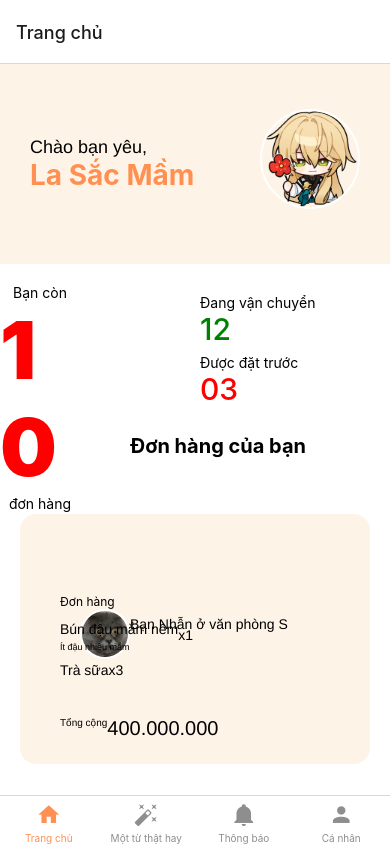
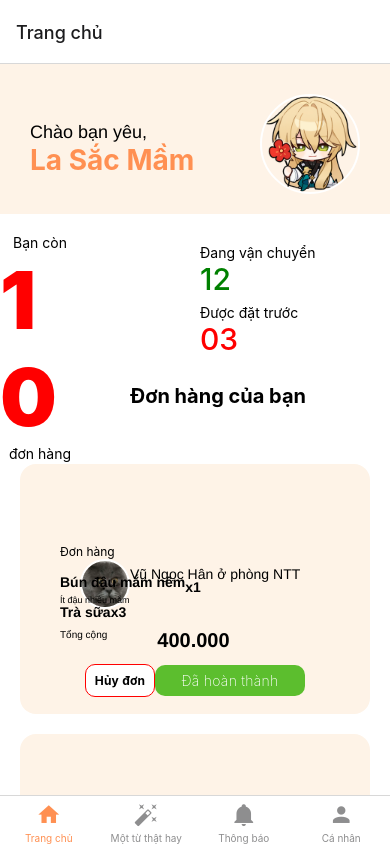
Before and after one commit to KhueDao29/SheCodesGiaVi, a React Native app: screen / in a window 390 px wide. Built offline with nearby package versions, Linux system fonts and the light colour scheme.

Commit message:
Update Dashboard

```diff
--- a/App.js
+++ b/App.js
@@ -3,10 +3,17 @@ import { Text, View } from 'react-native';
 import { NavigationContainer } from '@react-navigation/native';
 import { createBottomTabNavigator } from '@react-navigation/bottom-tabs';
 import { MaterialCommunityIcons } from '@expo/vector-icons';
+import { createNativeStackNavigator } from '@react-navigation/native-stack';
+
 import Prompt from './assets/pages/ml/prompt';
 import Home from './assets/pages/home/home';
 import Profile from './assets/pages/personal/screen';
 import Dashboard from './assets/pages/dashboard/dashboard';
+import Login from './assets/pages/login/login'
+import Regist from './assets/pages/registration/registration';
+
+const Stack = createNativeStackNavigator();
+
 function Feed() {
   return (
     <View style={{ flex: 1, justifyContent: 'center', alignItems: 'center' }}>
@@ -82,8 +89,11 @@ function MyTabs() {
 export default function App() {
   return (
     <NavigationContainer>
-
-      <MyTabs />
+        {/* <Stack.Navigator> */}
+            {/* { <Stack.Screen name = "Login" component={Login}/>} */}
+            {/* <Stack.Screen name = "Regist" component={Regist}/> */}
+        {/* </Stack.Navigator> */}
+        <MyTabs />
     </NavigationContainer>
   );
 }
--- a/assets/components/cancel-button.js
+++ b/assets/components/cancel-button.js
@@ -1,10 +1,8 @@
 import React from 'react';
 import { Text, StyleSheet, Pressable } from 'react-native';
 
-
-
-function CancelButton(props) {
-  const { onPress, title = 'Cancel' } = props;
+export default function CancelButton(props) {
+  const { onPress, title = 'Save' } = props;
   return (
     <Pressable style={styles.button} onPress={onPress}>
       <Text style={styles.text}>Hủy đơn</Text>
@@ -16,20 +14,22 @@ const styles = StyleSheet.create({
   button: {
     alignItems: 'center',
     justifyContent: 'center',
-    paddingVertical: 20,
-    paddingHorizontal: 60,
-    borderRadius: 16,
+    paddingVertical: 5,
+    paddingHorizontal: 0,
+    borderRadius: 10,
     elevation: 3,
-    backgroundColor: '#white',
-    marginTop: 10,
+    backgroundColor: 'white',
+    marginTop: -10,
+    borderWidth: 1,
+    borderColor: 'red',
+    width: 70,
+    marginLeft: 25
   },
   text: {
-    fontSize: 16,
+    fontSize: 12,
     lineHeight: 21,
     fontWeight: 'bold',
     letterSpacing: 0.25,
     color: 'black',
   },
 });
-
-export default CancelButton;
--- a/assets/components/confirm-button.js
+++ b/assets/components/confirm-button.js
@@ -1,13 +1,11 @@
 import React from 'react';
 import { Text, StyleSheet, Pressable } from 'react-native';
 
-
-
-function ConfirmButton(props) {
-  const { onPress, title = 'Confirm' } = props;
+export default function ConfirmButton(props) {
+  const { onPress, title = 'Save' } = props;
   return (
     <Pressable style={styles.button} onPress={onPress}>
-      <Text style={styles.text}>Xác nhận</Text>
+      <Text style={styles.text}>Đã hoàn thành</Text>
     </Pressable>
   );
 }
@@ -16,20 +14,20 @@ const styles = StyleSheet.create({
   button: {
     alignItems: 'center',
     justifyContent: 'center',
-    paddingVertical: 20,
-    paddingHorizontal: 60,
-    borderRadius: 16,
+    paddingVertical: 5,
+    paddingHorizontal: 20,
+    borderRadius: 10,
     elevation: 3,
     backgroundColor: '#5cbe2e',
-    marginTop: 10,
+    marginTop: -10,
+    width: 150,
+    marginRight: 10
   },
   text: {
-    fontSize: 16,
+    fontSize: 14,
     lineHeight: 21,
+    fontWeight: 200,
+    letterSpacing: 0.25,
     color: 'white',
-    fontWeight: 'bold',
-    letterSpacing: 0.25,
   },
 });
-
-export default ConfirmButton;
--- a/assets/components/password-input.js
+++ b/assets/components/password-input.js
@@ -1,16 +1,22 @@
-import React from 'react';
+import React, { useState } from 'react';
 import {SafeAreaView, StyleSheet, TextInput} from 'react-native';
+
 
 const TextPassword = () => {
   const [text, onChangeText] = React.useState();
+  const [password, setPassword] = useState('');
+
+  const [showPassword, setShowPassword] = useState(false);
 
   return (
+
     <SafeAreaView>
       <TextInput
         style={styles.input}
-        onChangeText={onChangeText}
-        value={text}
+        onChangeText={setPassword}
+        value={password}
         placeholder='Mật khẩu'
+        secureTextEntry={!showPassword}
       />
     </SafeAreaView>
   );
--- a/assets/pages/dashboard/dashboard.js
+++ b/assets/pages/dashboard/dashboard.js
@@ -1,15 +1,17 @@
 import React, { Component } from "react";
-import {SafeAreaView, ScrollView, StyleSheet, Pressable, Text, View, Image } from "react-native";
+import {StatusBar,SafeAreaView, ScrollView, StyleSheet, Pressable, Text, View, Image } from "react-native";
 import profile from "../../choemcaibong.png";
 import Order from "./order";
-import CancelButton from "../../components/cancel-button";
 
 export default class Dashboard extends Component {
   render() {
     return (
 
-      <SafeAreaView style={styles.container}>
+      <SafeAreaView style={styles.containerScroll}>
       <ScrollView style={styles.scrollView}>
+      <View style={{
+        height: 1230
+      }}>
       <View style={styles.container}>
         <View style={styles.header}>
           <View style={styles.headerContent}>
@@ -92,8 +94,18 @@ export default class Dashboard extends Component {
               width: 350
             }}>
                 <Order></Order>
+                <View style={{
+                  marginVertical:10
+                }}></View>
+                <Order></Order>
+                <View style={{
+                  marginVertical:10
+                }}></View>
+                <Order></Order>
+
             </View>
         </View>
+      </View>
       </View>
       </ScrollView>
     </SafeAreaView>
@@ -102,9 +114,19 @@ export default class Dashboard extends Component {
 }
 
 const styles = StyleSheet.create({
+  containerScroll: {
+    flex: 1,
+    paddingTop: StatusBar.currentHeight,
+
+  },
+  scrollView: {
+    backgroundColor: 'white',
+    // marginHorizontal: 20,
+    // automaticallyAdjustContentInsets: true,
+    },
   header: {
     backgroundSize: "contain",
-    height: 200,
+    height: 150,
     backgroundColor: "#FEF3E7",
   },
 
@@ -234,9 +256,4 @@ const styles = StyleSheet.create({
     padding: 10,
     paddingLeft: 100,
   },
-  scrollView: {
-    backgroundColor: 'white',
-    // marginHorizontal: 10,
-    automaticallyAdjustContentInsets: true
-  },
 });
--- a/assets/pages/dashboard/order.js
+++ b/assets/pages/dashboard/order.js
@@ -1,6 +1,8 @@
 import React from 'react';
 import {Image, View, Text, StyleSheet, Pressable } from 'react-native';
 import profile from "../personal/profile.png";
+import CancelButton from '../../components/cancel-button';
+import ConfirmButton from '../../components/confirm-button';
 
 export default function Order(props) {
 
@@ -16,7 +18,7 @@ export default function Order(props) {
                 />
             </View>
             <View>
-                <Text style={styles.name}>Bạn Nhẫn ở văn phòng S</Text>
+                <Text style={styles.name}>Vũ Ngọc Hân ở phòng NTT</Text>
             </View>
 
           </View>
@@ -57,14 +59,28 @@ export default function Order(props) {
                         <Text style={styles.total}>Tổng cộng</Text>
                     </View>
                     <View>
-                         <Text style={styles.totalprice}>400.000.000</Text>
+                         <Text style={styles.totalprice}>400.000</Text>
                     </View>
                 </View>
-          </View>
-        </View>
+
+
+                <View style={styles.headerContent3}>
+                    <View style={{ flex: 1}}>
+                        <CancelButton></CancelButton>
+                    </View>
+                    <View>
+                         <ConfirmButton></ConfirmButton>
+                    </View>
+                </View>
 
 
 
+                <View>
+
+                </View>
+          </View>
+
+        </View>
     </View>
   );
 }
@@ -168,7 +184,7 @@ const styles = StyleSheet.create({
     name2: {
     fontSize: 14,
     color: "medium",
-    fontWeight: "400",
+    fontWeight: "700",
     fontFamily: "Helvetica",
     marginTop: 0,
     marginBottom: -40,
@@ -184,17 +200,17 @@ const styles = StyleSheet.create({
     name4: {
         fontSize: 14,
         color: "medium",
-        fontWeight: "400",
+        fontWeight: "700",
         fontFamily: "Helvetica",
-        marginTop: -20,
+        marginTop: -10,
         marginBottom: -40,
         },
     name5: {
         fontSize: 14,
         color: "medium",
-        fontWeight: "400",
+        fontWeight: "700",
         fontFamily: "Helvetica",
-        marginTop: -20,
+        marginTop: -10,
         marginBottom: -40,
         },
     total: {
@@ -208,8 +224,9 @@ const styles = StyleSheet.create({
     totalprice: {
         fontSize: 20,
         color: "medium",
-        fontWeight: "400",
+        fontWeight: "600",
         fontFamily: "Helvetica",
+        marginLeft: 50,
         marginTop: -20,
         marginBottom: -40,
         },
@@ -223,6 +240,20 @@ const styles = StyleSheet.create({
         flex: 1,
         flexDirection: "row",
         flexWrap: "wrap",
+        marginBottom: -25
+
+      },
+
+      headerContent3: {
+        paddingHorizontal: 40,
+        paddingVertical: 20,
+        height: 20,
+        alignItems: "center",
+        alignSelf:'flex-start',
+        display: "flex",
+        flex: 1,
+        flexDirection: "row",
+        flexWrap: "wrap",
       },
 
 });
--- a/assets/pages/home/home.js
+++ b/assets/pages/home/home.js
@@ -1,9 +1,42 @@
-import { StyleSheet, Text, View } from 'react-native';
+import {Image, StatusBar,SafeAreaView, ScrollView, StyleSheet, Text, View } from 'react-native';
+import home from './home.png'
+const Home = () => {
+    return (
+        <SafeAreaView style={styles.container}>
+            <ScrollView style={styles.scrollView}>
+                <View style={styles.containerimage}>
+                    <Image source= {home}
+                            style={styles.image}
+                    />
+                </View>
 
-const Login = () => {
-    return (
-        <View><Text>trasuakhonghanh</Text></View>
+            </ScrollView>
+        </SafeAreaView>
+
     )
 }
 
-export default Login;
+
+const styles = StyleSheet.create({
+    container: {
+      flex: 1,
+      paddingTop: StatusBar.currentHeight,
+    },
+    scrollView: {
+      backgroundColor: 'white',
+      marginHorizontal: 5,
+
+    },
+    text: {
+      fontSize: 42,
+    },
+    containerimage: {
+        paddingTop: 15,
+      },
+      image: {
+        width: 400,
+        height: 1180,
+      },
+  });
+
+export default Home;
--- a/assets/pages/login/login.js
+++ b/assets/pages/login/login.js
@@ -34,7 +34,7 @@ function Login({ navigation }) {
             padding: 10,
             alignItems: 'center',
         }}>
-            Bạn đói chưa? :3c
+            Bạn đói chưa? Đặt hàng thôi!
         </Text>
         <TextUsername></TextUsername>
         <TextPassword></TextPassword>
--- a/assets/pages/ml/prompt-input.js
+++ b/assets/pages/ml/prompt-input.js
@@ -12,7 +12,7 @@ const TextInputExample = () => {
         value={text}
         multiline = {false}
         numberOfLines = {4}
-        placeholder="Mình thiếu ngủ vl ahuhu"
+        placeholder="Bạn muốn ăn gì trong 48 tiếng tới?"
       />
     </SafeAreaView>
   );
--- a/assets/pages/personal/screen.js
+++ b/assets/pages/personal/screen.js
@@ -40,7 +40,7 @@ export default class UserProfileView extends Component {
           </Pressable>
           <View>
             <Pressable style={styles.btn}>
-              <Text style={styles.text}>Thay đổi</Text>
+              <Text style={styles.text}>Đăng xuất</Text>
             </Pressable>
           </View>
         </View>
```
Also changed, not shown: assets/components/confirm-password-input.js (+9 -3 lines), assets/socialmedia.png (added), 1 other file (tests, documents, lock files or other folders).
